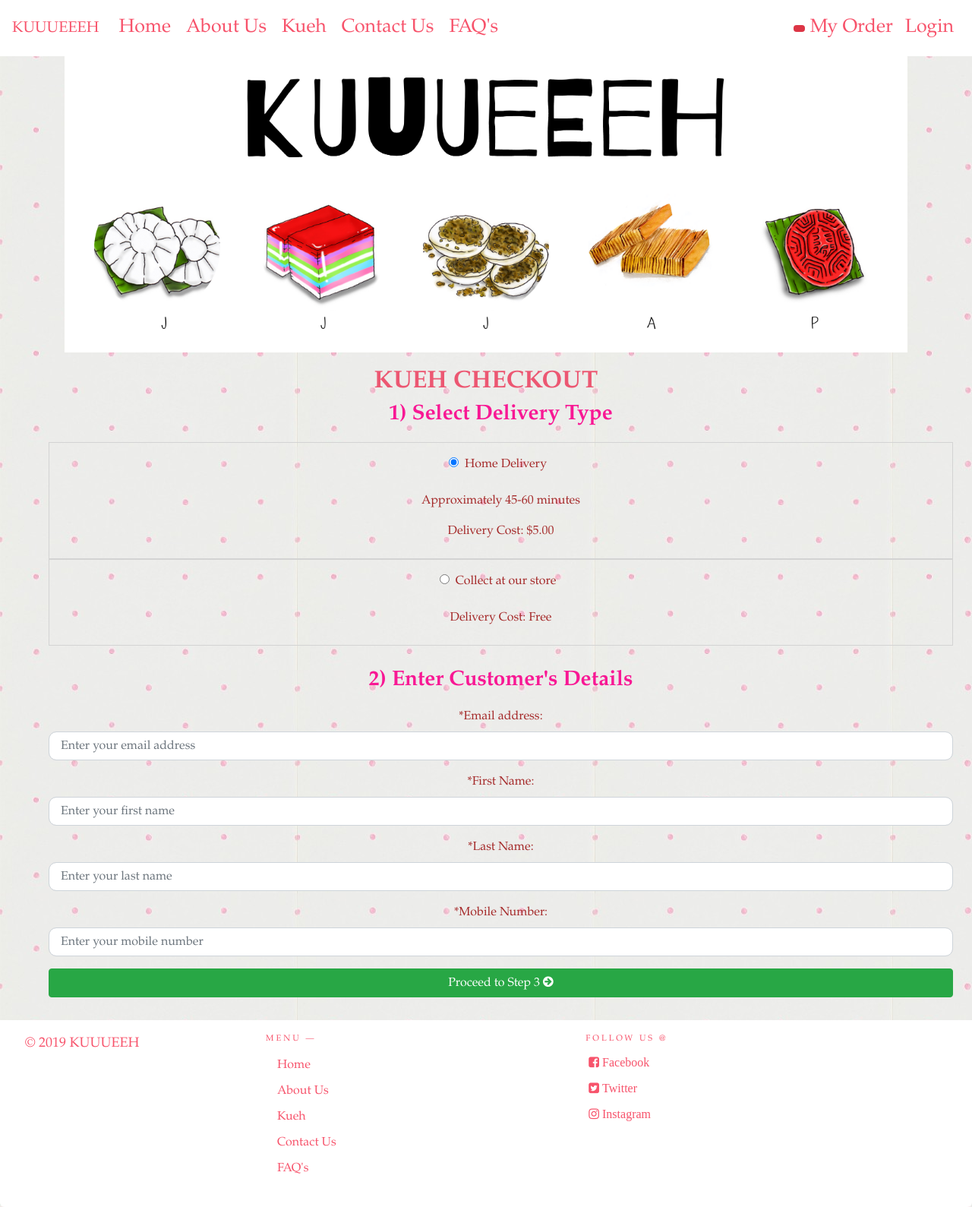
After one commit to tananntze/KUUUEEEH, a PHP site: page /details_checkout.php in a window 1280 px wide. The commit adds this page. Shown: the whole page at 76% size. Run offline with PHP 8.4, Linux system fonts and the light colour scheme.

```diff
--- a/aboutus.php
+++ b/aboutus.php
@@ -35,11 +35,12 @@ and open the template in the editor.
                             <table id="tblOrders"></table>
                         </section>
                         <p id="subTotal">Subtotal:</p>
-                        <a href="kuehcheckout.php" id="btnCheckout" class="btn btn-block btn-success">Proceed to Checkout <span class="fa fa-arrow-circle-right"></span></a>
+                        <a href="customer_checkout.php" id="btnCheckout" class="btn btn-block btn-success">Proceed to Checkout <span class="fa fa-arrow-circle-right"></span></a>
                     </section>
                 </section>
             </section>
         </section>
+
         <div class="container">
             <!--The animated kueh images for the banner are taken and credited by ladyironchef: Beginner’s Guide to Kuehs – 9 Traditional Kuehs You Must Try https://www.ladyironchef.com/2015/08/guide-traditional-kueh/-->
             <img src="img/Banner - White.png" alt="" class="responsive"id="bannerresize">
--- a/contactus.php
+++ b/contactus.php
@@ -36,7 +36,7 @@ and open the template in the editor.
                             <table id="tblOrders"></table>
                         </section>
                         <p id="subTotal">Subtotal:</p>
-                        <a href="kuehcheckout.php" id="btnCheckout" class="btn btn-block btn-success">Proceed to Checkout  <span class="fa fa-arrow-circle-right"></span></a></a>
+                        <a href="customer_checkout.php" id="btnCheckout" class="btn btn-block btn-success">Proceed to Checkout  <span class="fa fa-arrow-circle-right"></span></a></a>
                     </section>
                 </section>
             </section>
--- /dev/null
+++ b/details_checkout.php
@@ -0,0 +1,220 @@
+<!DOCTYPE html>
+<!--
+To change this license header, choose License Headers in Project Properties.
+To change this template file, choose Tools | Templates
+and open the template in the editor.
+-->
+<html>
+    <head>
+        <title>Kueh Checkout</title>
+        <meta charset="UTF-8">
+        <meta name="viewport" content="width=device-width, initial-scale=1.0">
+        <meta name ="KUUUEEEH website where you find the best kuehs">
+        <link rel="stylesheet" href="https://stackpath.bootstrapcdn.com/bootstrap/4.3.1/css/bootstrap.min.css">
+        <link rel="stylesheet" href="css/main.css"/>
+        <link rel="stylesheet" href="css/checkout.css"/>
+        <link rel="stylesheet" href="https://cdnjs.cloudflare.com/ajax/libs/font-awesome/4.7.0/css/font-awesome.min.css">
+        <script src="https://code.jquery.com/jquery-3.3.1.slim.min.js"></script>
+        <script src="https://stackpath.bootstrapcdn.com/bootstrap/4.3.1/js/bootstrap.min.js"></script>
+        <script src="js/details_checkout.js"></script>
+    </head>
+    <body>
+        <?php include "header.php"?>
+
+        <section class="modal fade" id="orderPopup" role="dialog">
+            <section class="modal-dialog">
+                <section class="modal-content">
+                    <section class="modal-header text-center d-block">
+                        <button type="button" class="close" data-dismiss="modal">&times;</button>
+                        <h3 id ="orderHeader">My Order</h3>
+                    </section>
+                    <section id="paragraph" class="modal-body">
+                        <section id="myOrder">
+                            <p id="quantity">Total Quantity:</p>
+                            <table id="tblOrders"></table>
+                        </section>
+                        <p id="subTotal">Subtotal:</p>
+                        <p id="delivery">Delivery:</p>
+                        <h4 id="totalAmt">Total Amount:</h4>
+                    </section>
+                </section>
+            </section>
+        </section>
+
+        <div class="container">
+            <!--The animated kueh images for the banner are taken and credited by ladyironchef: Beginner’s Guide to Kuehs – 9 Traditional Kuehs You Must Try https://www.ladyironchef.com/2015/08/guide-traditional-kueh/-->
+            <img src="img/Banner - White.png" alt="" class="responsive">
+        </div>
+
+        <section>
+            <section class="container-fluid" style= 'margin-top:20px'>
+                <div class =" row sectionheader standardfont text-center">
+                    <div class="col-md-12">
+                        <h2 class="fontheader">KUEH CHECKOUT</h2>
+                    </div>
+                </div>
+                <form id="customerForm" action="process_customer_checkout.php" method="post">
+                    <section class ="row justify-content-center ml-4 standardfont">
+                        <div class="col-md-12">
+                            <section id="step1">
+                            <h3 class ="subheader">1) Select Delivery Type</h3>
+                            <section id="paragraph">
+                                <section id="step2Radio">
+                                    <section class="radio_grp">
+                                        <input class="radio_set" type="radio" name="radioDel" id="radioHome" value="delFast" checked="true"><label class="radio_lbl" for="delHome">Home Delivery</label>
+                                        <p id="txtHomeAddress"></p>
+                                        <p id="txtHomeDuration">Approximately 45-60 minutes</p>
+                                        <p id="deliveryHomeCost">Delivery Cost: $5.00</p>
+                                    </section>
+                                    <section class="radio_grp">
+                                        <input class="radio_set" type="radio" name="radioDel" id="radioStore" value="delNormal"><label class="radio_lbl" for="delNormal">Collect at our store</label>
+                                        <p id="txtStoreAddress"></p>
+                                        <p id="deliveryHomeCost">Delivery Cost: Free</p>
+                                    </section>
+                                    <!--<section id="collectionInstruction">
+                                        <h4>Collection Address</h4>
+                                        <p id="txtCollectionAddress">
+                                        <h4>Collection Instructions</h4>
+                                        <p>For those waiting to collect their orders, kindly wait for notification before pickup. For both home delivery and collection, feel free to contact us @+6592129999 to enquire both your delivery and pickup timings. Thank you!</p>
+                                    </section>-->
+                                </section>
+                            </section>
+                        </section>
+                        </div>
+                    </section>
+                    <section class ="row justify-content-left ml-4 standardfont">
+                        <div class="col-md-12">
+                            <section id="step2">
+                                <h3 class ="subheader">2) Enter Customer's Details</h3>
+                                <section id="paragraph">
+                                    <section class="form-group">
+                                        <label for="email">*Email address:</label>
+                                        <input class="form-control" id="email" name="email" placeholder="Enter your email address" type="email" required="true"></section>
+                                        <section class="form-group">
+                                            <label for="first_name">*First Name:</label>
+                                            <input class="form-control" id="first_name" name="first_name" placeholder="Enter your first name" required="true" pattern="^[a-zA-Z][0-9a-zA-Z .,'-]*$">
+                                        </section>
+                                        <section class="form-group">
+                                            <label for="last_name">*Last Name:</label>
+                                            <input class="form-control" id="last_name" name="last_name" placeholder="Enter your last name" required="true" pattern="^[a-zA-Z][0-9a-zA-Z .,'-]*$">
+                                        </section>
+                                        <!--<section class="form-group">
+                                            <label for="address">*Address:</label>
+                                            <input class="form-control" id="address" name="address" placeholder="Enter your full address" type="text" required="true">
+                                        </section>-->
+                                        <!--<section class="form-group">
+                                            <label for="postal_code">*Postal Code:</label>
+                                            <input class="form-control" id="postal_code" name="postal_code" placeholder="Enter your postal code" type="tel" maxLength="6" required="true" pattern="[0-9]{6}">
+                                        </section>-->
+                                        <section class="form-group">
+                                            <label for="mobile_no">*Mobile Number:</label>
+                                            <input class="form-control" id="mobile_no" name="mobile_no" placeholder="Enter your mobile number" type="tel" maxLength="8" required="true" pattern="[0-9]{8}">
+                                        </section>
+                                    <button id="btnDetails" type="submit" class="btn btn-block btn-success">Proceed to Step 3  <span class="fa fa-arrow-circle-right"></span></button>
+                                </section>
+                            </section>
+                    </section>
+                </form>
+                        <!--<div class="col-md-6">
+                            <section id="step3">
+                                <h3 class ="subheader">3) Enter Payment Details</h3>
+                                <section id="paragraph">
+                                    <section id="step3Radio">
+                                        <section class="radio_grp">-->
+                                            <!--The Image source is taken and credited by: https://newinnpubwinchelsea.co.uk/rooms/visa-mastercard-logo-1-->
+                                            <!--<input class="radio_set" type="radio" name="radioPayment" id="payVisa" value="Visa" checked="true"><label class="radio_lbl" for="delVisa">Visa</label><img class="card_logo" src="img/visa.jpg" alt="Credits:https://newinnpubwinchelsea.co.uk/rooms/visa-mastercard-logo-1/">
+                                        </section>
+                                        <section class="radio_grp">-->
+                                            <!--The Image source is taken and credited by: https://newinnpubwinchelsea.co.uk/rooms/visa-mastercard-logo-1-->
+                                            <!--<input class="radio_set" type="radio" name="radioPayment" id="payMaster" value="MasterCard"><label class="radio_lbl" for="delMaster">MasterCard</label><img class="card_logo" src="img/mastercard.jpg" alt="Credits:https://newinnpubwinchelsea.co.uk/rooms/visa-mastercard-logo-1/">
+                                        </section>
+                                        <section class="form-group">
+                                            <label for="card_name">*Name Of Card:</label>
+                                            <input class="form-control" id="card_name" name="card_name" placeholder="Enter your name of the card" type="name" required="true" pattern="^[a-zA-Z][0-9a-zA-Z .,'-]*$">
+                                        </section>
+                                        <section class="form-group">
+                                            <label for="card_number">*16-Digit Card Number:</label>
+                                            <input class="form-control" id="card_number" name="card_number" placeholder="Enter your 16 digit card number" type="tel" maxlength="16" required="true" pattern="[0-9]{16}">
+                                        </section>
+                                        <section class="form-group">
+                                            <label for="first_name">*CCV Number:</label>
+                                            <input class="form-control" id="ccv" name="ccv" placeholder="Enter your CCV card number" type="tel" maxlength="3" required="true" pattern="[0-9]{3}">
+                                        </section>
+                                        <section class="form-group">
+                                            <label for="expiry_month">*Card Expiry Month (in MM):</label>
+                                            <select class="custom-select" id="expiry_month" name="expiry_month">
+                                                <option selected>01</option>
+                                                <option>02</option>
+                                                <option>03</option>
+                                                <option>04</option>
+                                                <option>05</option>
+                                                <option>06</option>
+                                                <option>07</option>
+                                                <option>08</option>
+                                                <option>09</option>
+                                                <option>10</option>
+                                                <option>11</option>
+                                                <option selected>12</option>
+                                            </select>
+                                        </section>
+                                        <section class="form-group">
+                                            <label for="expiry_year">*Card Expiry Year (in YYYY):</label>
+                                            <select class="custom-select" id="expiry_year" name="expiry_year">
+                                                <option selected>2019</option>
+                                                <option>2020</option>
+                                                <option>2021</option>
+                                                <option>2022</option>
+                                                <option>2023</option>
+                                                <option>2024</option>
+                                                <option>2025</option>
+                                                <option>2026</option>
+                                                <option>2027</option>
+                                                <option>2028</option>
+                                                <option>2029</option>
+                                                <option>2030</option>
+                                                <option>2031</option>
+                                                <option>2032</option>
+                                                <option>2033</option>
+                                                <option>2034</option>
+                                            </select>
+                                        </section>
+                                    </section>
+                                </section>
+                            </section>
+                            <p id="txtConfirm">Please confirm your order. Once done, click Place Order.</p>
+                            <button id="btnOrder" type="submit" class="btn btn-block btn-success">Place Order  <span class="fa fa-clipboard"></span></button>
+                        </div>-->
+                    </section>
+            </section>
+    </body>
+    <footer class="footer-bs p-2 mb-0">
+
+        <div class="row mx-0">
+            <div class="col-md-3 footer-brand animated fadeInLeft">
+
+                <p>© 2019 KUUUEEH</p>
+            </div>
+            <div class="col-md-4 footer-nav animated fadeInUp">
+                <h4>Menu —</h4>
+
+                <div class="col-md-6">
+                    <ul class="list">
+                        <li><a href="index.php">Home</a></li>
+                        <li><a href="aboutus.php">About Us</a></li>
+                        <li><a href="kuehmenuall.php">Kueh</a></li>
+                        <li><a href="contactus.php">Contact Us</a></li>
+                        <li><a href="faq.php">FAQ's</a></li>
+                    </ul>
+                </div>
+            </div>
+            <div class="col-md-2 footer-social animated fadeInDown">
+                <h4>Follow Us @</h4>
+                <ul class= "list-inline">
+                    <li><a class ="fa fa-facebook-square" href="#"> Facebook</a></li>
+                    <li><a class="fa fa-twitter-square" href="#"> Twitter</a></li>
+                    <li ><a class= "fa fa-instagram" href="#"> Instagram</a></li>
+                </ul>
+            </div>
+        </div>
+    </footer>
+</html>
--- a/faq.php
+++ b/faq.php
@@ -32,7 +32,7 @@
                             <table id="tblOrders"></table>
                         </section>
                         <p id="subTotal">Subtotal:</p>
-                        <a href="kuehcheckout.php" id="btnCheckout" class="btn btn-block btn-success">Proceed to Checkout  <span class="fa fa-arrow-circle-right"></span></a></a>
+                        <a href="customer_checkout.php" id="btnCheckout" class="btn btn-block btn-success">Proceed to Checkout  <span class="fa fa-arrow-circle-right"></span></a></a>
                     </section>
                 </section>
             </section>
--- a/header.php
+++ b/header.php
@@ -1,7 +1,7 @@
  <!-- Nav Bar-->
  <header>
         <nav class="nav navbar navbar-expand-md bg-pink navbar-dark" role="navigation">
-            <a class="navbar-brand" href="#">Kuey Logo</a>
+            <a class="navbar-brand logocolor" href="#">KUUUEEEH</a>
             <button class="navbar-toggler custom-toggler" type='button' data-toggle="collapse" data-target="#navbar">
                 <span class="navbar-toggler-icon"></span>
             </button>
--- a/index.php
+++ b/index.php
@@ -10,7 +10,6 @@ and open the template in the editor.
     <title>Home</title>
     <meta charset="UTF-8">
     <meta name="viewport" content="width=device-width, initial-scale=1.0">
-    <meta name ="KUUUEEEH website where you find the best kuehs">
     <link rel="stylesheet" href="https://stackpath.bootstrapcdn.com/bootstrap/4.3.1/css/bootstrap.min.css">
     <link rel="stylesheet" href="css/home.css">
     <link rel="stylesheet" href="css/checkout.css"/>
@@ -38,7 +37,7 @@ and open the template in the editor.
                         <table id="tblOrders"></table>
                     </section>
                     <p id="subTotal">Subtotal:</p>
-                    <a href="kuehcheckout.php" id="btnCheckout" class="btn btn-block btn-success">Proceed to Checkout  <span class="fa fa-arrow-circle-right"></span></a></a>
+                    <a href="customer_checkout.php" id="btnCheckout" class="btn btn-block btn-success">Proceed to Checkout  <span class="fa fa-arrow-circle-right"></span></a></a>
                 </section>
             </section>
         </section>
--- /dev/null
+++ b/js/details_checkout.js
@@ -0,0 +1,5 @@
+/*
+ * To change this license header, choose License Headers in Project Properties.
+ * To change this template file, choose Tools | Templates
+ * and open the template in the editor.
+ */
--- a/kuehmenuall.php
+++ b/kuehmenuall.php
@@ -41,7 +41,7 @@ and open the template in the editor.
                             <table id="tblOrders"></table>
                         </section>
                         <p id="subTotal">Subtotal:</p>
-                        <a href="kuehcheckout.php" id="btnCheckout" class="btn btn-block btn-success">Proceed to Checkout  <span class="fa fa-arrow-circle-right"></span></a></a>
+                        <a href="customer_checkout.php" id="btnCheckout" class="btn btn-block btn-success">Proceed to Checkout  <span class="fa fa-arrow-circle-right"></span></a></a>
                     </section>
                 </section>
             </section>
--- a/login.php
+++ b/login.php
@@ -53,7 +53,7 @@
                         <table id="tblOrders"></table>
                     </section>
                     <p id="subTotal">Subtotal:</p>
-                    <a href="kuehcheckout.php" id="btnCheckout" class="btn btn-block btn-success">Proceed to Checkout</a>
+                    <a href="customer_checkout.php" id="btnCheckout" class="btn btn-block btn-success">Proceed to Checkout</a>
                 </section>
             </section>
         </section>
--- a/nbproject/private/private.xml
+++ b/nbproject/private/private.xml
@@ -2,10 +2,6 @@
 <project-private xmlns="http://www.netbeans.org/ns/project-private/1">
     <editor-bookmarks xmlns="http://www.netbeans.org/ns/editor-bookmarks/2" lastBookmarkId="0"/>
     <open-files xmlns="http://www.netbeans.org/ns/projectui-open-files/2">
-        <group>
-            <file>file:/C:/xampp/htdocs/1004-Project/KUUUEEEH/processpromotions.php</file>
-            <file>file:/C:/xampp/htdocs/1004-Project/KUUUEEEH/processcheckout.php</file>
-            <file>file:/C:/xampp/htdocs/1004-Project/KUUUEEEH/promotions.php</file>
-        </group>
+        <group/>
     </open-files>
 </project-private>
```
Also changed, not shown: customer_checkout.php (renamed from kuehcheckout.php, +19 -19 lines), js/customer_checkout.js (renamed from js/checkout.js, +32 -27 lines), process_customer_checkout.php (renamed from processcheckout.php, +8 -7 lines).
